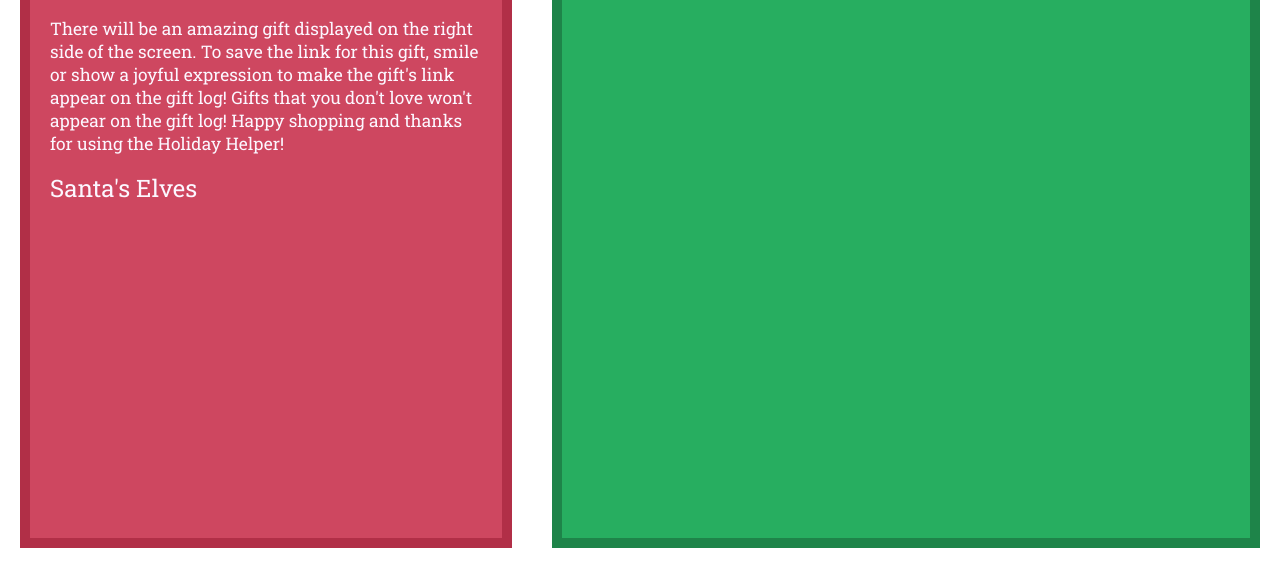
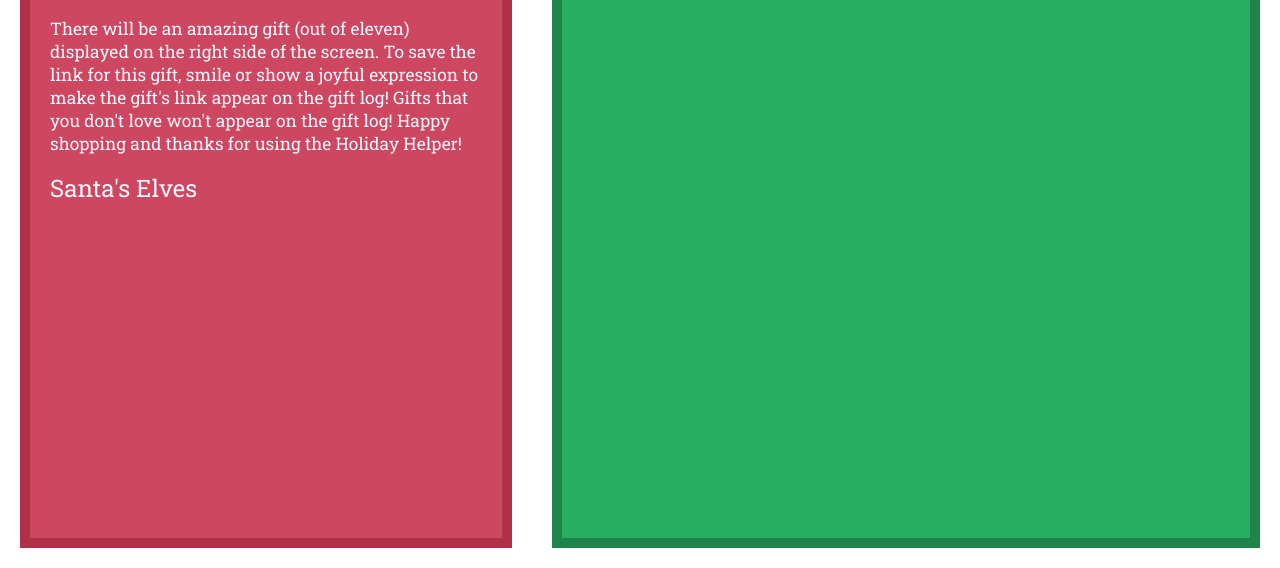
Before and after one commit to nullThink/holiday-shopping-helper, a plain HTML site: page index.html in a window 1280 px wide. Shown: the part 258-826 px from the top of the page. Drawn offline with Linux system fonts and the light colour scheme; a script that the page names is missing.

Commit message:
Updated introduction

```diff
--- a/index.html
+++ b/index.html
@@ -26,8 +26,8 @@
                 </h3>
                 <p style="font-size: 15pt"> Dear User,</p>
                 <p style="font-size: 13pt">
-                    There will be an amazing gift displayed on the right side of the screen. To save the link for this gift, smile or show a joyful expression to make the gift's link appear on the gift log! Gifts that you don't love won't appear on the gift log! Happy shopping
-                    and thanks for using the Holiday Helper! </p>
+                    There will be an amazing gift (out of eleven) displayed on the right side of the screen. To save the link for this gift, smile or show a joyful expression to make the gift's link appear on the gift log! Gifts that you don't love won't appear on the gift
+                    log! Happy shopping and thanks for using the Holiday Helper! </p>
                 </p style="font-size: 15pt"> Santa's Elves </p>
                 </p>
             </div>
```
